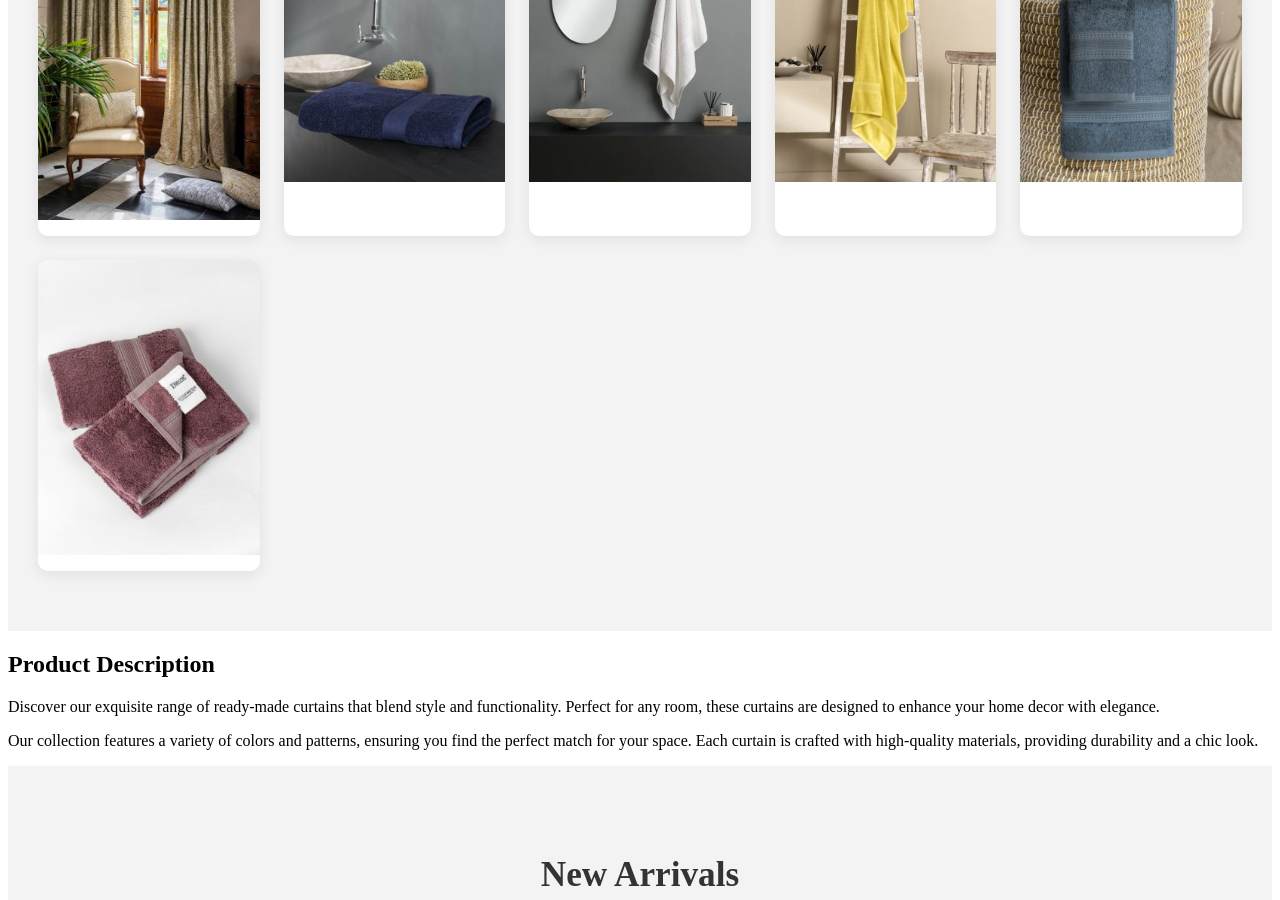
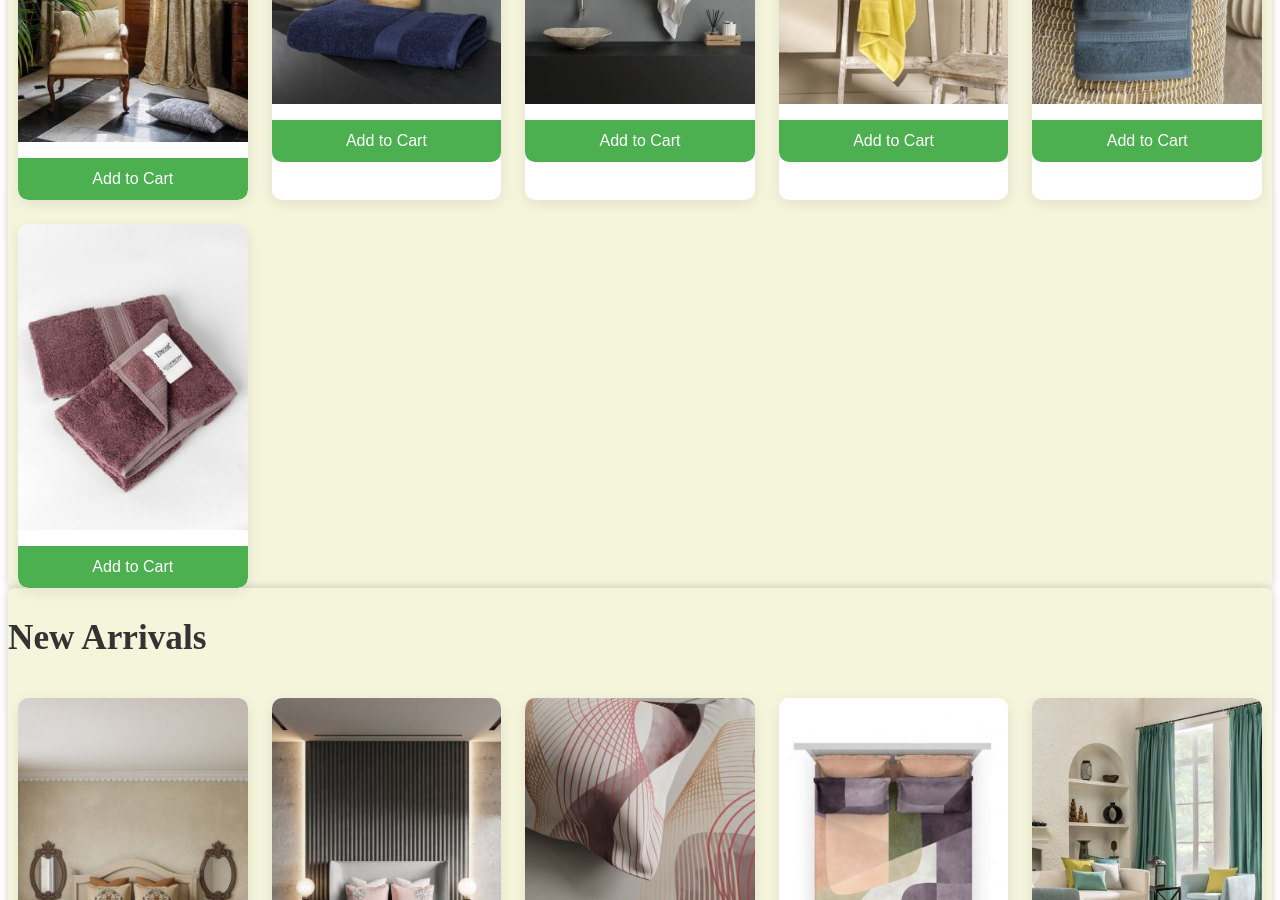
Before and after one commit to An-Drew5/E-commerce, a React (Vite) app: page / in a window 1280 px wide. Shown: the part 1900-2800 px from the top of the page. Built offline with nearby package versions, Linux system fonts and the light colour scheme.

Commit message:
Daily Update: Worked on Cart component and fixed bugs

```diff
--- a/src/App.css
+++ b/src/App.css
@@ -58,18 +58,28 @@
 }
 
 .img_class {
-  display: grid;
+  /* display: grid;
   grid-template-columns: repeat(auto-fit, minmax(220px, 1fr));
   gap: 24px;
   padding: 40px 20px;
-  background-color: #f9f9f9;
+  background-color: #f9f9f9; */
+
+  width: 100%;
+  border-radius: 6px;
 }
 
 /* Main section styling */
 .product-gallery-section {
-  padding: 60px 20px;
+  /* padding: 60px 20px;
   background-color: #f3f3f3;
-  text-align: center;
+  text-align: center; */
+
+  height: 100%;
+  background: beige;
+  border-radius: 6px;
+  display: flex;
+  flex-direction: column;
+  box-shadow: 0 0 10px rgba(0, 0, 0, 0.2);
 }
 
 /* Heading styling */
@@ -107,6 +117,19 @@
   width: 100%;
   height: auto;
   display: block;
+}
+
+.product-button {
+  display: block;
+  width: 100%;
+  padding: 12px;
+  background-color: #4caf50;
+  color: white;
+  text-align: center;
+  border: none;
+  border-radius: 0 0 10px 10px;
+  cursor: pointer;
+  font-size: 1rem;
 }
 
 
--- /dev/null
+++ b/src/components/CartModal.jsx
@@ -0,0 +1,4 @@
+import { useRef } from "react";
+import { createPortal } from "react-dom";
+
+export const CartModal = useRef()
--- a/src/components/Header.jsx
+++ b/src/components/Header.jsx
@@ -49,6 +49,17 @@ function Header() {
       <div className="header-subtitle">
         <p>bring home a chic look with beautiful ready made curtains</p>
       </div>
+      <div>
+        <h2 className="product-description-heading">Product Description</h2>
+        <p className="product-description-text">
+            Discover our exquisite range of ready-made curtains that blend style and functionality.
+            Perfect for any room, these curtains are designed to enhance your home decor with elegance.
+        </p>
+        <p className="product-description-text">
+            Our collection features a variety of colors and patterns, ensuring you find the perfect match for your space.
+            Each curtain is crafted with high-quality materials, providing durability and a chic look.
+        </p>
+      </div>
     </header>
   );
 }
--- a/src/components/Product.jsx
+++ b/src/components/Product.jsx
@@ -3,28 +3,8 @@
 function Product({heading, images}) {
   // This component renders a product gallery using images from the imageGallery array
 
-  // return (
-  //     <div>
-  //         <h2>Product Gallery</h2>
-  //         {imageGallery.map((image) => (
-  //             <img key={image.id} src={image.src} alt={`Product ${image.id}`} />
-  //         ))}
-  //     </div>
-  // );
-
   return (
     <>
-    <section>
-        <h2 className="product-description-heading">Product Description</h2>
-        <p className="product-description-text">
-            Discover our exquisite range of ready-made curtains that blend style and functionality.
-            Perfect for any room, these curtains are designed to enhance your home decor with elegance.
-        </p>
-        <p className="product-description-text">
-            Our collection features a variety of colors and patterns, ensuring you find the perfect match for your space.
-            Each curtain is crafted with high-quality materials, providing durability and a chic look.
-        </p>
-    </section>
 
     <section className="product-gallery-section">
         <h2 className="product-gallery-heading">{heading}</h2>
@@ -38,44 +18,12 @@ function Product({heading, images}) {
                             className="product-gallery-img"
                         />
                         <p className="new-arrival-description">{image.description}</p>
+                        <button className="product-button">Add to Cart</button>
                     </div>
                 ))
             }
         </div>
     </section>
-
-    {/* <section className="product-gallery-section">
-      <h2 className="product-gallery-heading">Product Gallery</h2>
-      <div className="product-gallery-grid">
-        {imageGallery.map((image) => (
-          <div className="product-gallery-card" key={image.id}>
-            <img
-              src={image.src}
-              alt={`Product ${image.id}`}
-              className="product-gallery-img"
-            />
-          </div>
-        ))}
-      </div>
-    </section>
-
-    <section className="product-gallery-section">
-        <h2 className="product-gallery-heading">New Arrivals</h2>
-        <div className="product-gallery-grid">
-            {
-                newArrivals.map((image) => (
-                    <div className="product-gallery-card" key={image.id}>
-                        <img
-                            src={image.src}
-                            alt={`New Arrival ${image.id}`}
-                            className="product-gallery-img"
-                        />
-                        <p className="new-arrival-description">{image.description}</p>
-                    </div>
-                ))
-            }
-        </div>
-    </section> */}
    </>
   );
 }
```
Also changed, not shown: src/components/Cart.jsx (added, +7 -0 lines), src/components/Shop.jsx (added, +17 -0 lines).
